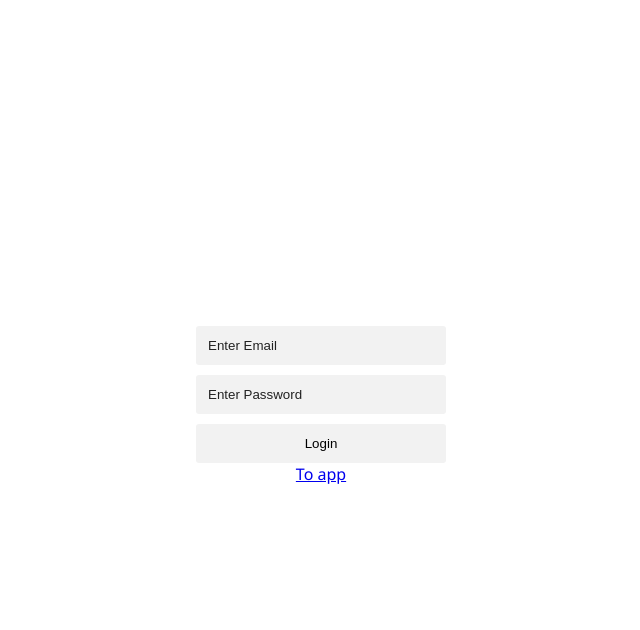
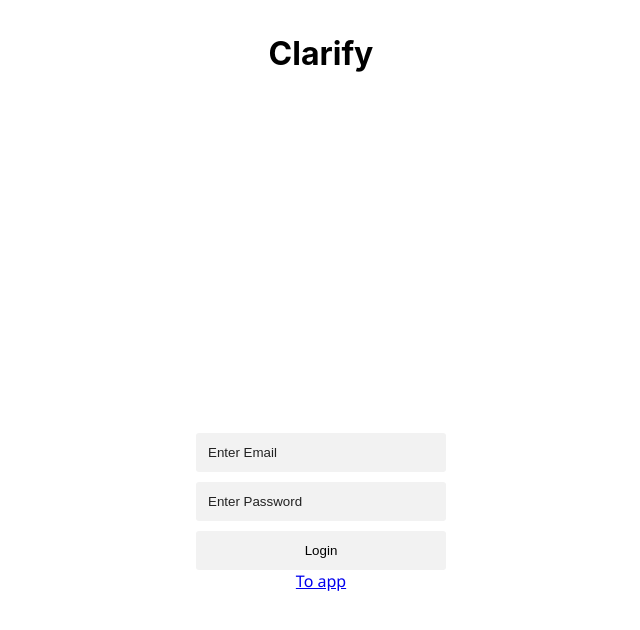
Before and after one commit to srym8/clarify, a React (Create React App) app: page / in a window 1280 px wide. Shown: the top 630 px of the page, without its empty margins (319-959 px from the left). Built offline with nearby package versions, Linux system fonts and the light colour scheme.

Commit message:
Added login title and black color to show

```diff
--- a/src/components/Login/Login.css
+++ b/src/components/Login/Login.css
@@ -1,3 +1,7 @@
+h1 {
+    color: black;
+}
+
 #login-form {
     width: 100vw;
     height: 100vh;
--- a/src/components/Login/Login.js
+++ b/src/components/Login/Login.js
@@ -27,6 +27,7 @@ function Login() {
 
     return (
         <div className='Login'>
+            <h1>Clarify</h1>
             <form id='login-form' onSubmit={handleSubmit}>
                 <input className='field' placeholder='Enter Email' value={email} onChange={handleEmail}></input>
                 <input className='field' placeholder='Enter Password' value={password} onChange={handlePassword}></input>
```
